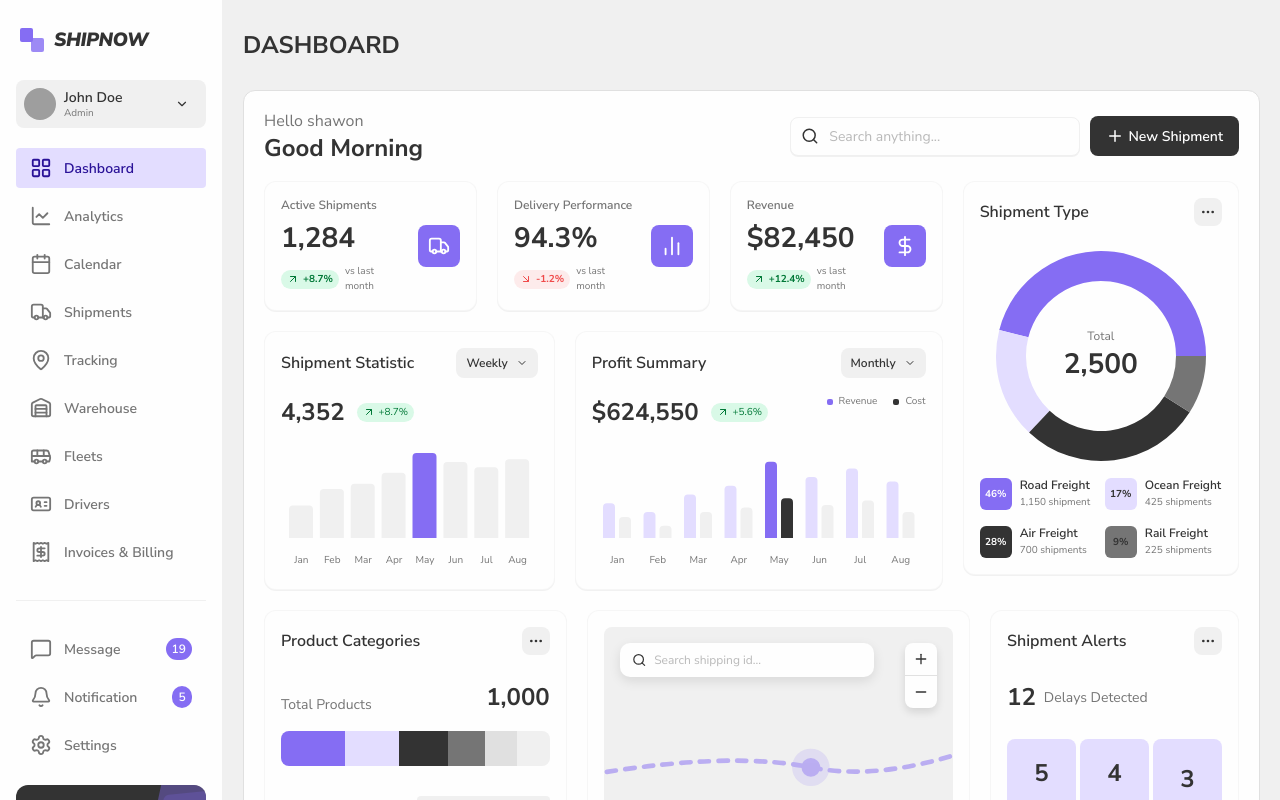
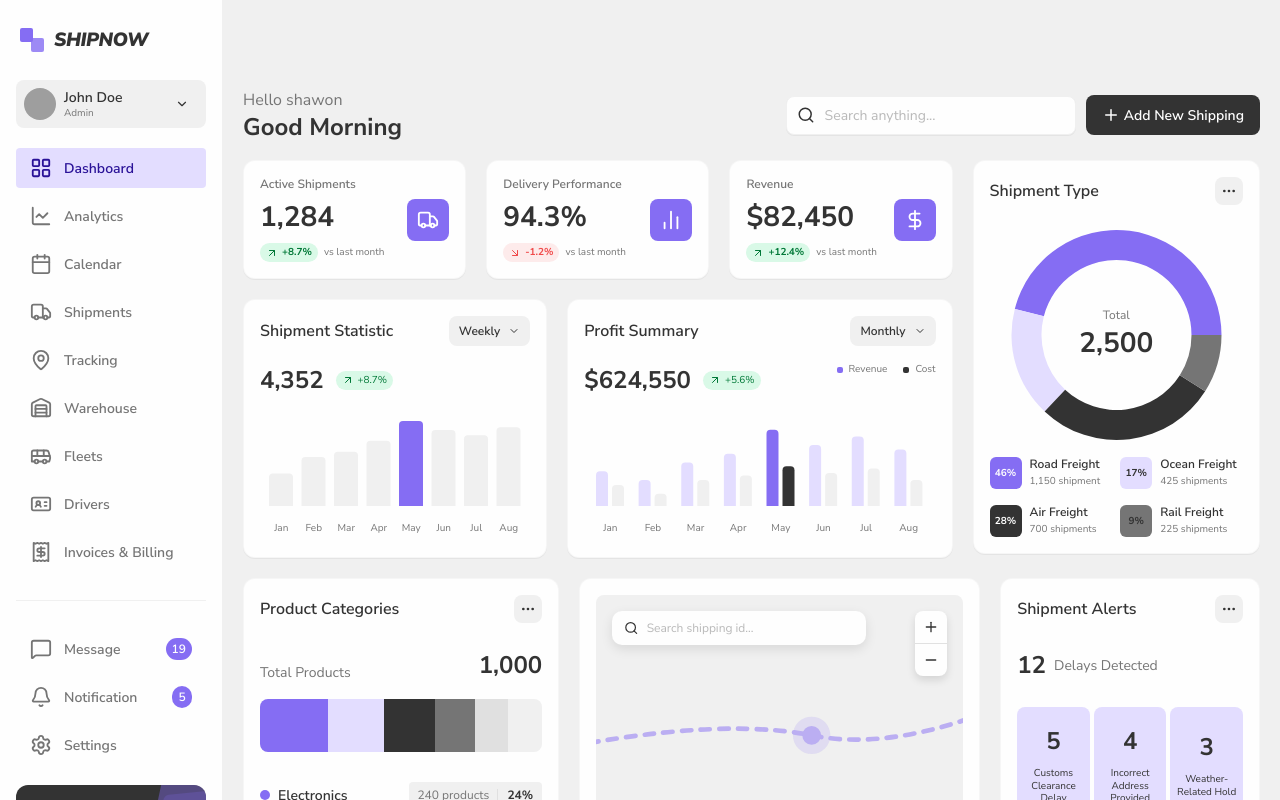
Before and after one commit to shawon2210/SHIP_NOW, a React (Vite) app: page /dashboard in a window 1280 px wide. Shown: the top 800 px of the page. Built offline with nearby package versions, Linux system fonts and the light colour scheme; grey boxes are pictures that could not be loaded.

Commit message:
Design Updates

```diff
--- a/src/components/layout/Header.tsx
+++ b/src/components/layout/Header.tsx
@@ -60,9 +60,11 @@ export default function Header() {
   return (
     <header className="flex items-center justify-between min-h-[50px] mb-[20px] w-full">
       <div className="flex flex-col pl-[44px] lg:pl-0">
-        <h1 className="text-[24px] font-bold text-[#333333]">
-          {location.pathname.replace('/', '').toUpperCase() || 'DASHBOARD'}
-        </h1>
+        {location.pathname !== '/dashboard' && (
+          <h1 className="text-[24px] font-bold text-[#333333]">
+            {location.pathname.replace('/', '').toUpperCase()}
+          </h1>
+        )}
       </div>
     </header>
   );
--- a/src/pages/Dashboard.tsx
+++ b/src/pages/Dashboard.tsx
@@ -61,7 +61,7 @@ const StatCard = ({ title, value, change, isPositive, icon: Icon }: any) => (
 
 export default function Dashboard() {
   return (
-        <div className="bg-[#FEFEFE] rounded-[12px] border border-[#E0E0E0] p-[20px] flex flex-col gap-[20px] w-full min-w-0">
+        <div className="flex flex-col gap-[20px] w-full min-w-0">
 
       {/* Header */}
       <div className="flex flex-col md:flex-row justify-between items-start md:items-center gap-4">
@@ -79,7 +79,7 @@ export default function Dashboard() {
             className="flex items-center justify-center gap-1 bg-[#333333] text-white px-4 py-2.5 rounded-[8px] h-[40px] whitespace-nowrap hover:bg-[#222222] transition-colors cursor-pointer"
           >
             <Plus size={18} />
-            <span className="text-[14px] font-semibold">New Shipment</span>
+            <span className="text-[14px] font-semibold">Add New Shipping</span>
           </Link>
         </div>
       </div>
```
